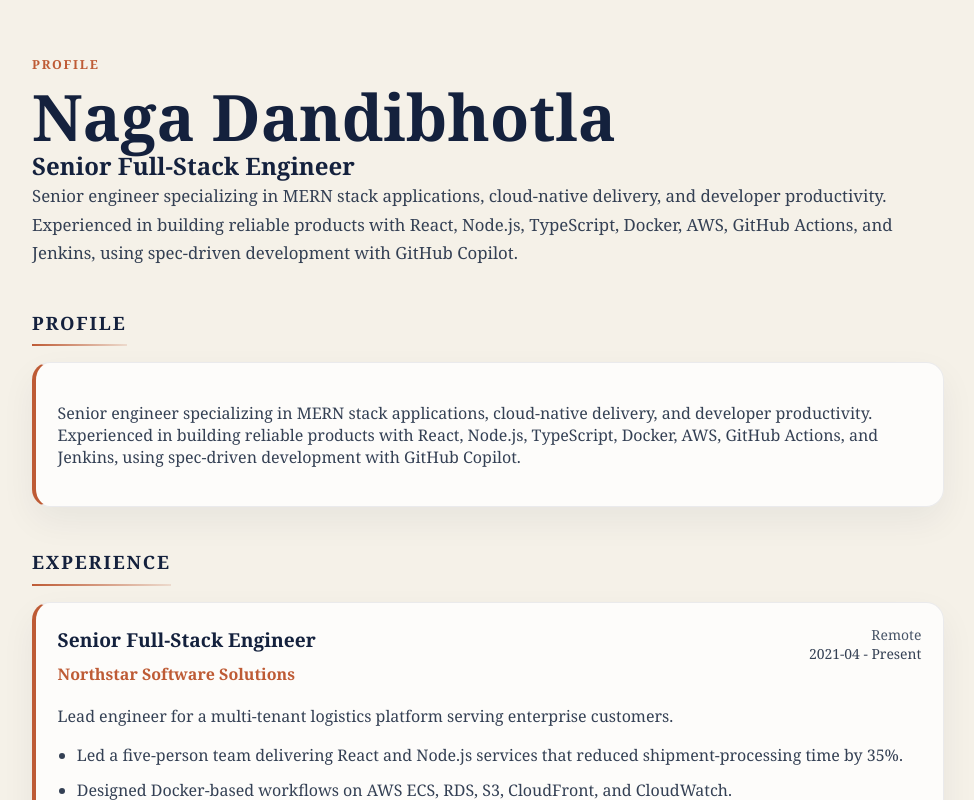
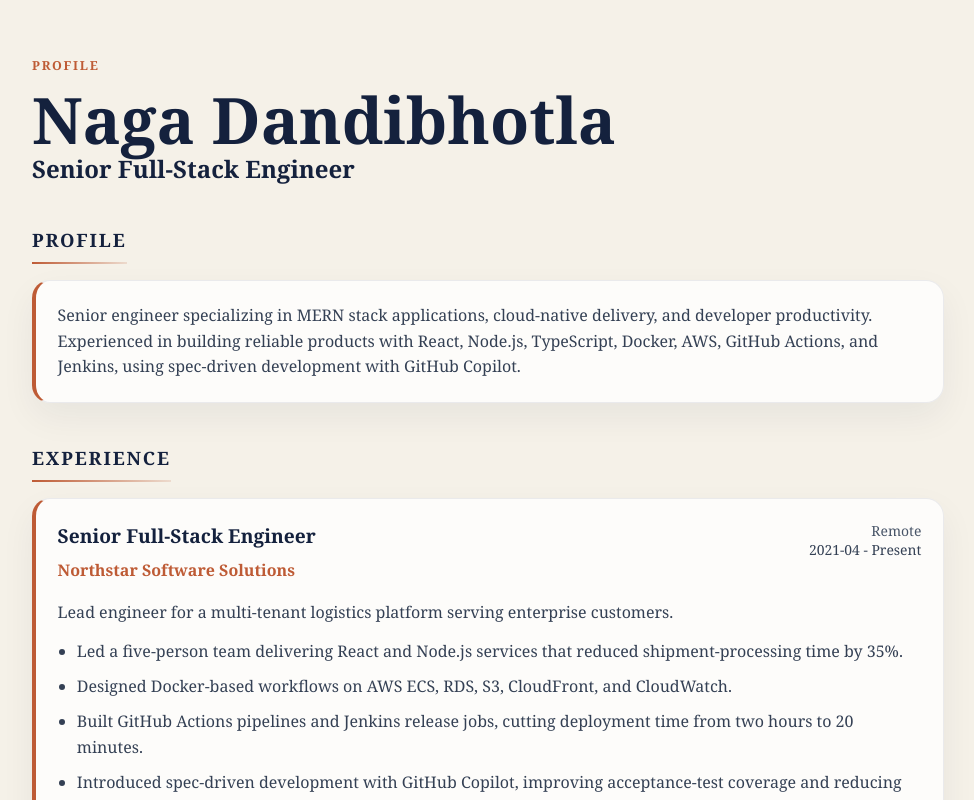
Before and after one commit to NagBharadwaja/Naga-Digital-Resume, a React (Vite) app: page / in a window 1280 px wide. Shown: the top 800 px of the page, without its empty margins (152-1126 px from the left). Built offline with nearby package versions, Linux system fonts and the light colour scheme.

Commit message:
Replacing p tag with Primitive component Text

```diff
--- a/src/components/ResumePage.tsx
+++ b/src/components/ResumePage.tsx
@@ -96,18 +96,17 @@ export function ResumePage({ resume }: ResumePageProps) {
   return (
     <main className="resume-page">
       <Container>
-        <p className="eyebrow">Profile</p>
+        <Text className='eyebrow'>Profile</Text>
         <Heading level="h1" size="page">
           {resume.name}
         </Heading>
         <Heading level="h2" size="">
           {resume.title}
         </Heading>
-        <Text size="summary">{resume.summary}</Text>
 
         <ResumeSection title="Profile">
           <div className="profile-card">
-            <p>{resume.summary}</p>
+            <Text>{resume.summary}</Text>
           </div>
         </ResumeSection>
 
```
